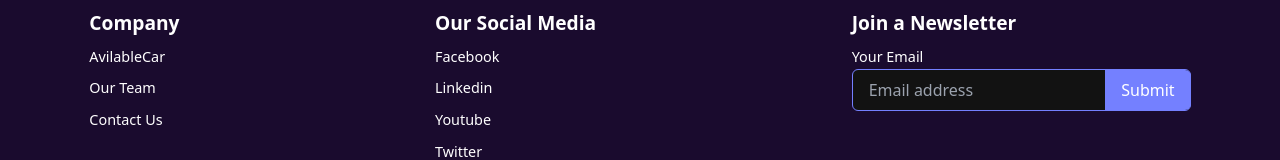
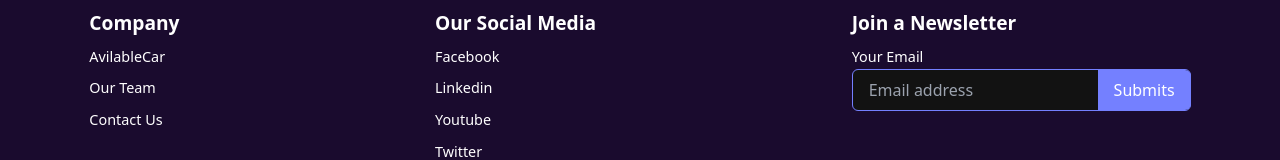
Before and after one commit to Ferdous725890/To_Do_Application, a React (Vite) app: page / in a window 1280 px wide. Shown: the part 4444-4604 px from the top of the page. Built offline with nearby package versions, Linux system fonts and the light colour scheme; no server answers; a web font is replaced by a local one.

Commit message:
updated datas

```diff
--- a/src/Footer/Footer.jsx
+++ b/src/Footer/Footer.jsx
@@ -85,7 +85,7 @@ const Footer = () => {
                 />
 
                 <button className="px-4 h-[61%] rounded-r-md bg-primary text-white absolute top-[24px] right-0">
-                  Submit
+                  Submits
                 </button>
               </div>
             </div>
```
